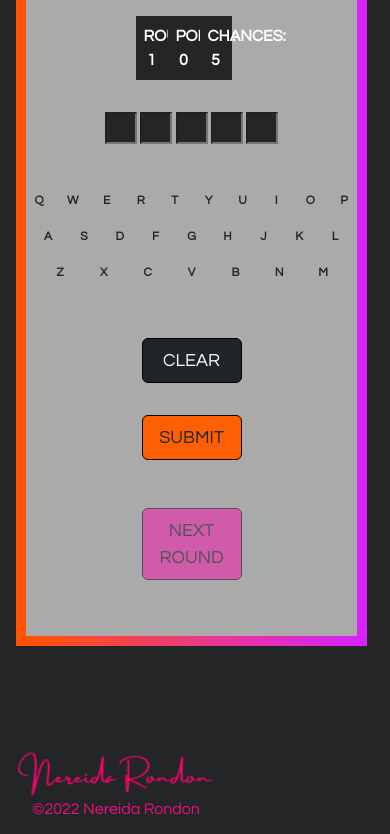
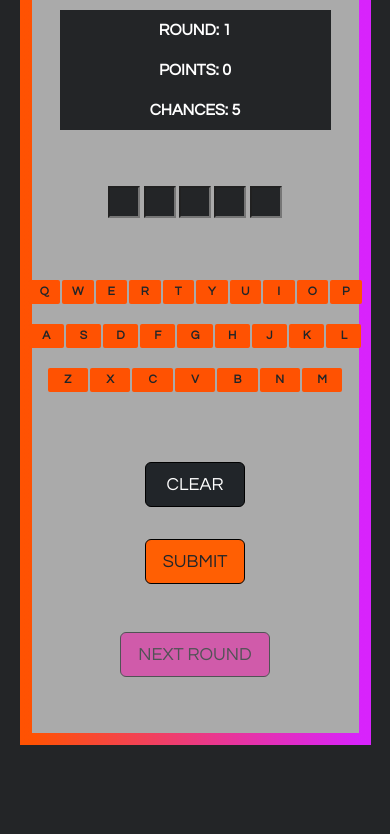
Before and after one commit to NereidaRondon/Game-Kinda, a website: page game.html in a window 390 px wide. Shown: the part 255-1089 px from the top of the page. Drawn offline with nearby package versions, Linux system fonts and the light colour scheme.

Commit message:
Finished... need to do testing

```diff
--- a/game.html
+++ b/game.html
@@ -80,9 +80,9 @@
 
         <div class="container scrbrd-box">
             <div class="row">
-                <div class="col-sm round" id="round">ROUND: 0</div>
-                <div class="col-sm points" id="points">POINTS: 0</div>
-                <div class="col-sm chances" id="chances">CHANCES: 0</div>
+                <div class="col-sm round stat" id="round">ROUND: 0</div>
+                <div class="col-sm points stat" id="points">POINTS: 0</div>
+                <div class="col-sm chances stat" id="chances">CHANCES: 0</div>
             </div>
         </div>
 
@@ -90,7 +90,7 @@
 
         <!------------- ALERT -------------->
 
-        <div class="message alert alert-secondary" role="alert" id="message" hidden></div>
+        <div class="message alert alert-dark" role="alert" id="message" hidden></div>
 
         <!---------------INPUT BOXES--------------------->
 
@@ -107,46 +107,46 @@
         <!---------------------ALPHABET--------------------->
 
 
-        <div class="alpha cont-indent text-center container">
+        <div class="alpha-cont text-center container">
 
             <div class="row indent1">
 
-                <div class="col" id="Q">Q</div>
-                <div class="col" id="W">W</div>
-                <div class="col" id="E">E</div>
-                <div class="col" id="R">R</div>
-                <div class="col" id="T">T</div>
-                <div class="col" id="Y">Y</div>
-                <div class="col" id="U">U</div>
-                <div class="col" id="I">I</div>
-                <div class="col" id="O">O</div>
-                <div class="col" id="P">P</div>
+                <div class="col 1 alpha-box" id="Q">Q</div>
+                <div class="col 2 alpha-box" id="W">W</div>
+                <div class="col 3 alpha-box" id="E">E</div>
+                <div class="col 4 alpha-box" id="R">R</div>
+                <div class="col 5 alpha-box" id="T">T</div>
+                <div class="col 6 alpha-box" id="Y">Y</div>
+                <div class="col 7 alpha-box" id="U">U</div>
+                <div class="col 8 alpha-box" id="I">I</div>
+                <div class="col 9 alpha-box" id="O">O</div>
+                <div class="col 10 alpha-box" id="P">P</div>
 
             </div>
-            <br>
+
             <div class="row indent2">
 
-                <div class="col" id="A">A</div>
-                <div class="col" id="S">S</div>
-                <div class="col" id="D">D</div>
-                <div class="col" id="F">F</div>
-                <div class="col" id="G">G</div>
-                <div class="col" id="H">H</div>
-                <div class="col" id="J">J</div>
-                <div class="col" id="K">K</div>
-                <div class="col" id="L">L</div>
+                <div class="col 11 alpha-box" id="A">A</div>
+                <div class="col 12 alpha-box" id="S">S</div>
+                <div class="col 13 alpha-box" id="D">D</div>
+                <div class="col 14 alpha-box" id="F">F</div>
+                <div class="col 15 alpha-box" id="G">G</div>
+                <div class="col 16 alpha-box" id="H">H</div>
+                <div class="col 17 alpha-box" id="J">J</div>
+                <div class="col 18 alpha-box" id="K">K</div>
+                <div class="col 19 alpha-box" id="L">L</div>
 
             </div>
-            <br>
+
             <div class="row indent3">
 
-                <div class="col" id="Z">Z</div>
-                <div class="col" id="X">X</div>
-                <div class="col" id="C">C</div>
-                <div class="col" id="V">V</div>
-                <div class="col" id="B">B</div>
-                <div class="col" id="N">N</div>
-                <div class="col" id="M">M</div>
+                <div class="col 20 alpha-box" id="Z">Z</div>
+                <div class="col 21 alpha-box" id="X">X</div>
+                <div class="col 22 alpha-box" id="C">C</div>
+                <div class="col 23 alpha-box" id="V">V</div>
+                <div class="col 24 alpha-box" id="B">B</div>
+                <div class="col 25 alpha-box" id="N">N</div>
+                <div class="col 26 alpha-box" id="M">M</div>
 
             </div>
 
--- a/styles.css
+++ b/styles.css
@@ -130,11 +130,11 @@ footer{
   border-style: solid;
   border-image: linear-gradient(to right, rgb(255, 82, 2), rgb(216, 35, 252))1;
 }
-@media only screen and (max-width: 400px){
+@media only screen and (max-width: 500px){
   .container-decor{
-    margin: 2rem 1rem;
+    margin: 1rem auto;
     padding: 0rem .5rem;
-    border-width: 10px;
+    border-width: .75rem;
 
   }
 }
@@ -166,10 +166,6 @@ input.input {
   height: 2rem;
   font-size: 20px;
   }
-  .row > * {
-    padding-right: calc(var(--bs-gutter-x) * 0.2);
-    padding-left: calc(var(--bs-gutter-x) * 0.2);;
-  }
 
 }
 
@@ -179,64 +175,91 @@ input.input {
   justify-content: center;
 }
 
-.alpha{
+.alpha-box{
+  background-color: rgb(255, 82, 2);
+  margin: 5px;
+  padding: 3px;
+  border-radius: 5px;
+}
+.alpha-cont{
+  margin: 2rem auto;
   font-weight: bolder;
   font-size: 25px;
 }
-
-.cont-indent{
-  padding: 0rem;
-  margin: 2rem auto;
+.indent1{
+  padding: 1rem 2rem;
+}
+.indent2{
+  padding: 1rem 4rem;
+}
+.indent3{
+  padding: 1rem 6rem;
 }
 
+@media only screen and (max-width: 800px){
+
+  .alpha-box{
+    margin: 3px;
+    border-radius: 3px;
+  }
+  .alpha-cont{
+    font-size: 16px;
+  }
   .indent1{
-  padding: 0 2rem;
+    padding: .5rem .5rem;
   }
 
   .indent2{
-  padding: 0 4rem;
+    padding: .5rem 1rem;
   }
   .indent3{
-  padding: 0 6rem;
+    padding: .5rem 1.5rem;
   }
 
-@media only screen and (max-width: 700px){
+}
 
-  .cont-indent{
-    padding: 0rem;
+@media only screen and (max-width: 600px){
+
+  .alpha-box{
+    margin: 2px 1px;
+    border-radius: 2px;
+  }
+  .alpha-cont{
+    padding: 4px 0;
     font-size: 12px;
   }
   .indent1{
-    padding: 0;
+    padding: .5rem 0;
   }
 
   .indent2{
-    padding: 0 .5rem;
+    padding:.5rem  0 .5rem;
   }
   .indent3{
-    padding: 0 1rem;
-  }
+    padding: .5rem 1.2rem;
   }
 
-
+}
 
 
 /* -------------SCOREBOARD-------------- */
 .scrbrd-box {
-  width: 7rem;
-  margin: 1rem auto;
+  margin: 2rem auto;
+  padding: .5rem 2rem;
+  justify-content: center;
+  align-self: center;
+
 }
 
-.round, .points, .chances{
-  padding: .5rem;
-  width: 2rem;
+.stat{
+  padding: .5rem 1rem;
   font-family: 'Century Gothic', monospace ,sans-serif;
   font-weight: bolder;
   color:white;
   text-transform: uppercase;
   text-align: center;
   background-color: rgb(35, 37, 39);
-  /* border: 2px solid #ff5202; */
+
 }
 
 
@@ -275,7 +298,7 @@ input.input {
 }
 #nextBtn{
   background-color: rgb(229, 50, 170);
-  width: 100px;
+  width: 150px;
   margin: 1 rem auto;
 }
 .btn-close{
@@ -289,13 +312,12 @@ input.input {
 }
 .alert{
   margin: auto;
-  font-size: larger;
-  width: 20rem;
+  width: auto;
   height: 4rem;
   font-weight: bold;
   text-align: center;
   border: none;
-  background-color: rgb(255, 225, 105);
+
 }
 
 .alert-container{
```
Also changed, not shown: game.js (+33 -20 lines). Lines whose indentation alone changed are shown as unchanged.
